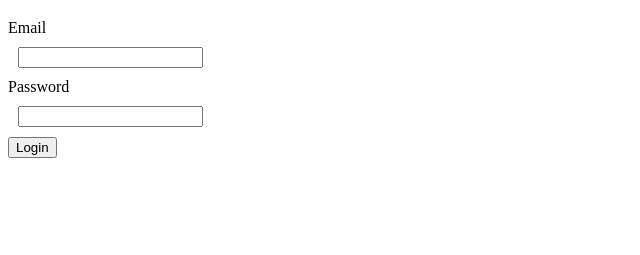
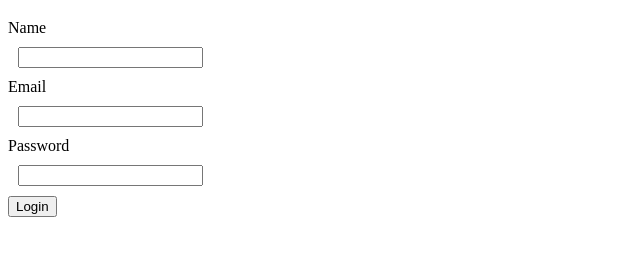
Before and after one commit to Rahul-Palahwat/VueJs_Tutorial, a plain HTML site: page index.html in a window 1280 px wide. Shown: the part 61-316 px from the top of the page, without its empty margins (0-640 px from the left). Drawn offline with nearby package versions, Linux system fonts and the light colour scheme.

Commit message:
Loops 01:06:00

```diff
--- a/index.html
+++ b/index.html
@@ -76,8 +76,14 @@
         template: `
         <form @submit.prevent="handleSubmit">
             <h1>{{ title }}</h1>
-            <custom-input v-model="email" v-bind:label='emailLabel'/>
-            <custom-input v-model="password" :label = 'passwordLabel' />
+
+            <custom-input
+            v-for="(input , i) in inputs"
+             v-model="input.value"
+              v-bind:label='input.label'
+              :key="i"
+              :type='input.type'
+            />
             <button>Login</button>
         </form>
         `,
@@ -85,15 +91,32 @@
         data() {
           return {
             title: "Login Form",
-            email: "",
-            password: "",
-            emailLabel: "Email",
-            passwordLabel: "Password",
+            inputs: [
+              {
+                label: "Name",
+                value: "",
+                type: "text",
+              },
+              {
+                label: "Email",
+                value: "",
+                type: "email",
+              },
+              {
+                label: "Password",
+                value: "",
+                type: "password",
+              },
+            ],
           };
         },
         methods: {
           handleSubmit() {
-            console.log(this.email, this.password);
+            console.log(
+              this.inputs[0].value,
+              this.inputs[1].value,
+              this.inputs[2].value
+            );
           },
         },
       });
@@ -101,10 +124,10 @@
         template: `
         <label>
             {{label}}
-            <input type="text" v-model="inputValue"/>
+            <input :type="type" v-model="inputValue"/>
             </label>
         `,
-        props: ["label", "modelValue"],
+        props: ["label", "type", "modelValue"],
         computed: {
           inputValue: {
             get() {
```
